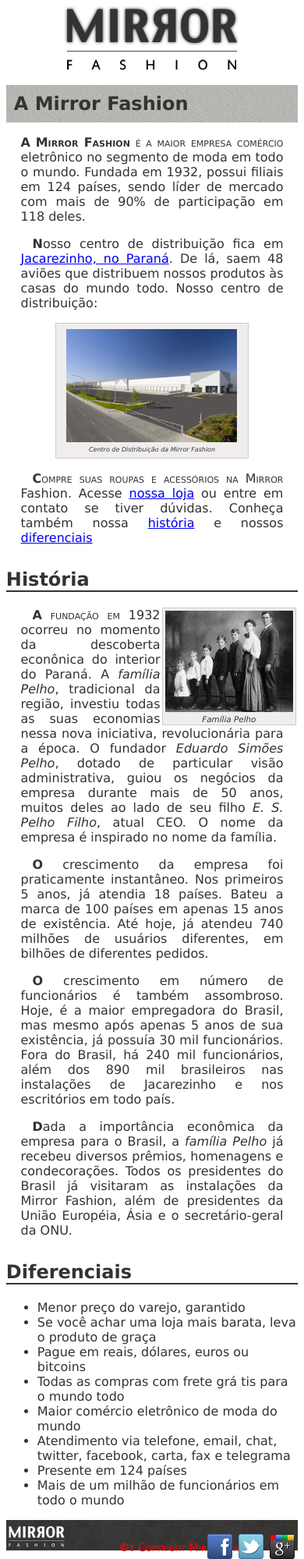
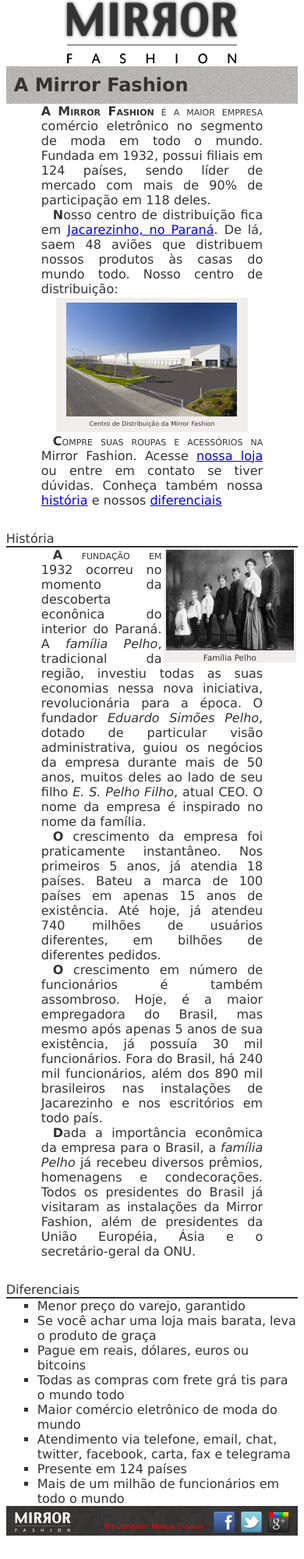
Before and after one commit to Darjh/CaelumWD-43-1.0, a PHP site: page /Sobre.html in a window 390 px wide. Shown: the whole page at 78% size. After the commit the page ends 1969 px from the top, so only its background shows below. Run offline with PHP 8.4, Linux system fonts and the light colour scheme.

Commit message:
Atualização!

```diff
--- a/mirrorfashion/Sobre.html
+++ b/mirrorfashion/Sobre.html
@@ -4,14 +4,15 @@
         <meta charset="utf-8">
         <title>Sobre a Mirror Fashion</title>
         <link rel="stylesheet" href="css/sobre.css">
-		<meta name="viewport" content="width=device-width">
+        <link rel="stylesheet" href="css/reset.css">
+        <meta name="viewport" content="width=device-width">
 		<link rel="stylesheet" href="css/sobreM.css" media="(max-width: 939px)">
     </head>
     <!--Início do corpo-->
-    <body class="container" >
+    <body class="container" id="sai">
         <img id="logo" src="img/logo.png">
-        <h1>A Mirror Fashion</h1>
-            <p>A <strong>Mirror Fashion</strong> é a maior empresa comércio eletrônico no segmento de moda em todo o mundo.
+        <h1 class="neg">A Mirror Fashion</h1>
+            <p>A <strong class="neg">Mirror Fashion</strong> é a maior empresa comércio eletrônico no segmento de moda em todo o mundo.
                 Fundada em 1932, possui filiais em 124 países, sendo líder de mercado com mais de 90% de
                 participação em 118 deles.</p>
             <p>Nosso centro de distribuição fica em <a href="https://maps.google.com.br/?q=Jacarezinho">Jacarezinho, no Paraná</a>. De lá, saem 48 aviões que
@@ -29,10 +30,10 @@
                 <figcaption>Família Pelho</figcaption>
             </figure>
             <p>A fundação em 1932 ocorreu no momento da descoberta econônica do interior do Paraná. A
-                <em>família Pelho</em>, tradicional da região, investiu todas as suas economias nessa nova iniciativa,
-                revolucionária para a época. O fundador <em>Eduardo Simões Pelho</em>, dotado de particular visão
+                <em class="it">família Pelho</em>, tradicional da região, investiu todas as suas economias nessa nova iniciativa,
+                revolucionária para a época. O fundador <em class="it">Eduardo Simões Pelho</em>, dotado de particular visão
                 administrativa, guiou os negócios da empresa durante mais de 50 anos, muitos deles ao lado
-                de seu filho <em>E. S. Pelho Filho</em>, atual CEO. O nome da empresa é inspirado no nome da família.</p>
+                de seu filho <em class="it">E. S. Pelho Filho</em>, atual CEO. O nome da empresa é inspirado no nome da família.</p>
             <p>O crescimento da empresa foi praticamente instantâneo. Nos primeiros 5 anos, já atendia 18 países.
                 Bateu a marca de 100 países em apenas 15 anos de existência. Até hoje, já atendeu 740 milhões
                 de usuários diferentes, em bilhões de diferentes pedidos.</p>
@@ -40,13 +41,13 @@
                 Brasil, mas mesmo após apenas 5 anos de sua existência, já possuía 30 mil funcionários. Fora do
                 Brasil, há 240 mil funcionários, além dos 890 mil brasileiros nas instalações de Jacarezinho e
                 nos escritórios em todo país.</p>
-            <p>Dada a importância econômica da empresa para o Brasil, a <em>família Pelho</em> já recebeu diversos prêmios,
+            <p>Dada a importância econômica da empresa para o Brasil, a <em class="it">família Pelho</em> já recebeu diversos prêmios,
                 homenagens e condecorações. Todos os presidentes do Brasil já visitaram as instalações da Mirror
                 Fashion, além de presidentes da União Européia, Ásia e o secretário-geral da ONU.</p>
 
         <h2 id="diferenciais"> Diferenciais</h2>
 
-            <ul>
+            <ul class="lis">
                 <li>Menor preço do varejo, garantido</li>
                 <li>Se você achar uma loja mais barata, leva o produto de graça</li>
                 <li>Pague em reais, dólares, euros ou bitcoins</li>
@@ -57,7 +58,7 @@
                 <li>Mais de um milhão de funcionários em todo o mundo</li>
             </ul>
 
-        <footer>
+        <footer id="fo">
             <div class="container" >
                 <img src="img/logo-rodape.png" alt="Logo Mirror Fashion">
 
--- a/mirrorfashion/css/sobre.css
+++ b/mirrorfashion/css/sobre.css
@@ -1,22 +1,28 @@
-body {
+#sai {
     color: #333;
     font-family: 'Lucida Sans', 'Lucida Sans Regular', 'Lucida Grande', 'Lucida Sans Unicode', Geneva, Verdana, sans-serif;
+    line-height: normal;
+}
+
+.container {
     margin-left: auto;
     margin-right: auto;
     width: 940px;
 }
 
-h1 {
+
+
+body h1 {
     background-image: url(../img/sobre-background.jpg);
     padding: 10px;
 }
 
-h2 {
+body h2 {
     border-bottom: 2px solid #333;
     margin-top: 30px;
 }
 
-p {
+body p {
     padding: 0 45px;
     text-indent: 15px;
 }
@@ -49,6 +55,9 @@
 footer {
     background-image: url(../img/fundo-rodape.png);
     clear: both;
+}
+
+#fo {
     padding-top: 0.5em;
 }
 
@@ -85,7 +94,7 @@
 
 .social {
     position: absolute;
-    top: 1%;
+    top: 23%;
     right: 1%;
     list-style-type: none;
 }
@@ -100,7 +109,7 @@
     color: red;
     position: absolute;
         top: 40%;
-        left: 36%;
+        left: 40%;
 }
 
 /*Aplicando Pseudo-classes*/
@@ -116,3 +125,16 @@
 :not(p) + p:first-line {
     font-variant: small-caps;
 }
+
+.neg {
+   font-weight: bold;
+}
+
+.it {
+    font-style: italic;
+}
+
+.lis {
+    list-style: square;
+    padding-inline-start: 40px;
+}
--- a/mirrorfashion/css/sobreM.css
+++ b/mirrorfashion/css/sobreM.css
@@ -1,4 +1,6 @@
-@media (max-width: 939px) {
+@media only screen
+and (max-device-width : 939px) {
+
 	.container {
 		width: 96%;
 	}
@@ -15,13 +17,6 @@
 
 	#centro-distribuicao figcaption {
 		font-size: 0.5em;
-	}
-
-	footer p {
-		font-size: 35%;
-		position: absolute;
-			top: 56%;
-			left: 31%;
 	}
 
 	footer img {
@@ -57,118 +52,80 @@
 		font-size: 150%;
 	}
 
+}
+
+@media (max-width : 733px) {
+
+	footer p {
+		position: absolute;
+    		top: 40%;
+    		left: 30%;
+	}
+
 	.social {
-		position: absolute;
-			top: -29%;
-			right: -3%;
+		top: 12%;
 	}
 }
 
-@media (max-width: 736px) {
+@media (max-width : 600px) {
+
+	footer p {
+		position: absolute;
+    		left: 25%;
+	}
 
 	.social {
-		position: absolute;
-    		top: -15%;
-    		right: -3%;
+		top: 6%;
+	}
+}
+
+@media (max-width : 520px) {
+
+	footer p {
+		font-size: 59%;
+	}
+
+	.social {
+		top: -1%;
+	}
+}
+
+@media (max-width : 450px) {
+
+	.social a {
+		height: 27px;
+		width: 27px;
 	}
 
 	footer p {
-		font-size: 90%;
-		position: absolute;
-		top: 20%;
+		left: 16%;
+		font-size: 75%;
 	}
 }
 
-@media (max-width: 700px) {
+@media (max-width : 419px) {
+
+	footer p {
+		left: 16%;
+		font-size: 59%;
+	}
+}
+
+@media (max-width : 373px) {
+
+	footer p {
+		left: 17%;
+		font-size: 49%;
+	}
+}
+
+@media (max-width : 330px) {
 
 	.social {
-		position: absolute;
-    		top: -20%;
-			right: -3%;
+		top: -10%;
 	}
 
 	footer p {
-		font-size: 90%;
-    	position: absolute;
-    		top: 15%;
-    		left: 31%;
+		left: 9%;
 	}
 }
-
-@media (width: 640px) {
-
-	footer p {
-		font-size: 85%;
-		position: absolute;
-			top: 10%;
-			left: 31%;
-	}
-
-}
-
-@media (width: 440px) {
-
-	.social {
-		position: absolute;
-    		top: -50%;
-    		right: -3%;
-	}
-
-	footer p {
-		font-size: 85%;
-    	position: absolute;
-    		top: -5%;
-			left: 20%;
-	}
-}
-
-@media (width: 414px) {
-
-	.social {
-		position: absolute;
-    		top: -55%;
-    		right: -3%;
-	}
-
-	footer p {
-		font-size: 60%;
-    	position: absolute;
-    	top: 15%;
-    	left: 25%;
-	}
-}
-
-@media (max-width: 360px) {
-
-	.social a {
-    	height: 19px;
-		width: 19px;
-	}
-
-	.social {
-		position: absolute;
-    		top: -50%;
-	}
-
-	footer p {
-		font-size: 65%;
-		position: absolute;
-			top:-25%;
-			left:25%;
-	}
-}
-
-@media (max-width: 320px) {
-
-	.social a {
-    	height: 18px;
-		width: 18px;
-	}
-
-	footer p {
-		position: absolute;
-    		top: -10%;
-    		left: 20%;
-	}
-
-}
```
